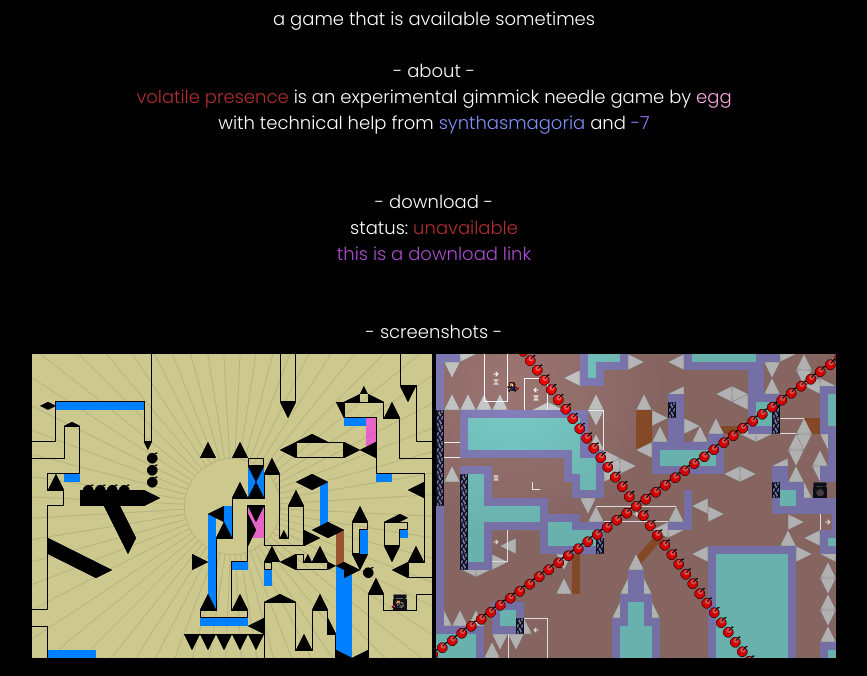
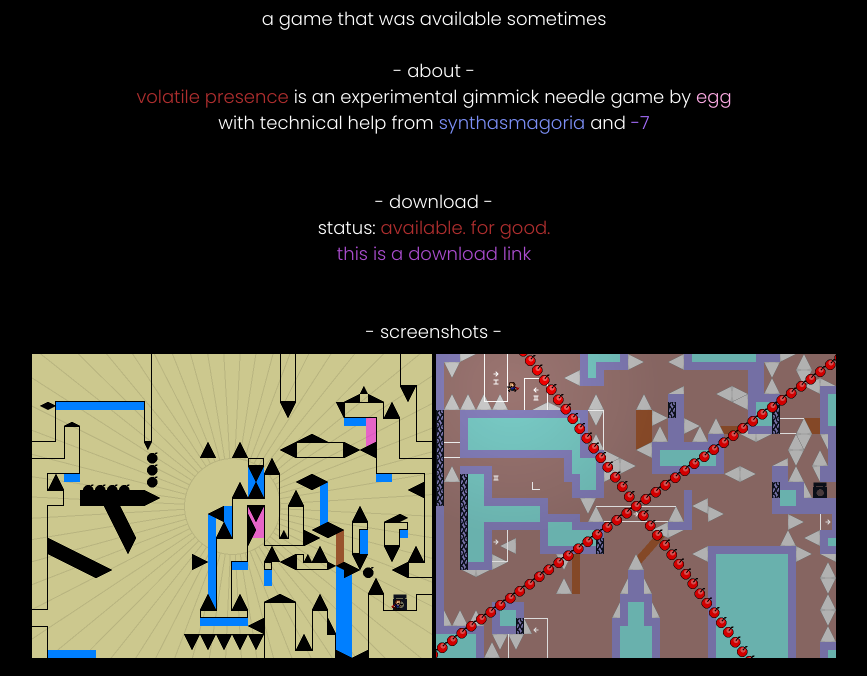
Before and after one commit to egg-v/egg-v.github.io, a plain HTML site: page vp/index.html in a window 1280 px wide. Shown: the part 168-844 px from the top of the page, without its empty margins (206-1073 px from the left). Drawn offline with Linux system fonts and the light colour scheme.

Commit message:
Update index.html

```diff
--- a/vp/index.html
+++ b/vp/index.html
@@ -61,7 +61,7 @@ body {
 
 <body>
 <p><img src="logo.png" alt="" width="549" height="147"/></p>
-<p>a game that is available sometimes</p>
+<p>a game that was available sometimes</p>
 <p>&nbsp;</p>
 <p>- about -</p>
 <p><span class="red" style = "red">volatile presence</span> is an experimental gimmick needle game by <span class="egg" style="egg">egg</span></p>
@@ -69,7 +69,7 @@ body {
 <p>&nbsp;</p>
 <p>&nbsp;</p>
 <p>- download -</p>
-<p>status: <span class="red" style = "red">unavailable</span> </p>
+<p>status: <span class="red" style = "can">available. for good.</span> </p>
 <p class="link"><a href="https://drive.google.com/file/d/1lIzyElRhOzHimh9pnUpewb-9bohEU0LT/view?usp=sharing">this is a download link</a></p>
 <p>&nbsp;</p>
 <p>&nbsp;</p>
```
